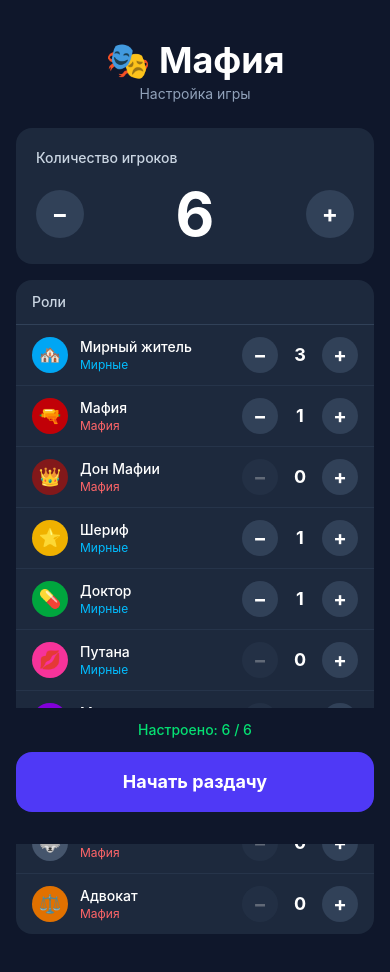
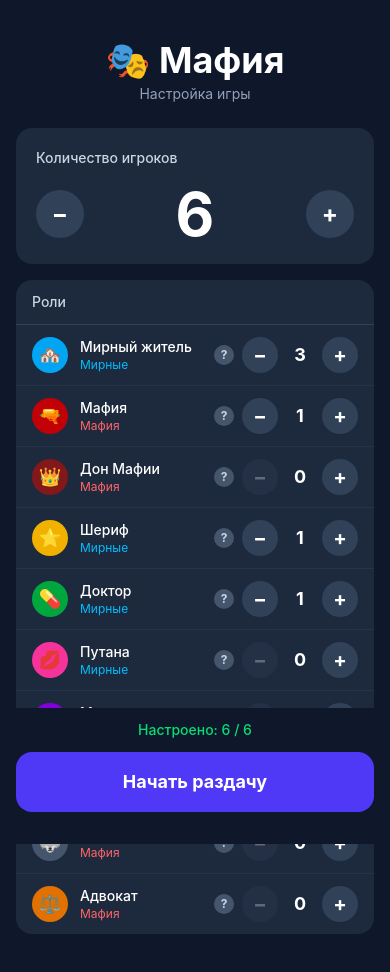
Before and after one commit to dimonb/mafia, a React (Vite) app: page / in a window 390 px wide. Shown: the top 972 px of the page. Built offline with nearby package versions, Linux system fonts and the light colour scheme.

Commit message:
Add role description tooltip: hover on desktop, tap on mobile

```diff
--- /dev/null
+++ b/src/components/RoleInfo.tsx
@@ -0,0 +1,48 @@
+import { useState, useRef, useEffect } from 'react';
+
+interface RoleInfoProps {
+  description: string;
+}
+
+export default function RoleInfo({ description }: RoleInfoProps) {
+  const [open, setOpen] = useState(false);
+  const ref = useRef<HTMLDivElement>(null);
+
+  // Close on outside tap (mobile)
+  useEffect(() => {
+    if (!open) return;
+    function handlePointer(e: PointerEvent) {
+      if (ref.current && !ref.current.contains(e.target as Node)) {
+        setOpen(false);
+      }
+    }
+    document.addEventListener('pointerdown', handlePointer);
+    return () => document.removeEventListener('pointerdown', handlePointer);
+  }, [open]);
+
+  return (
+    <div
+      ref={ref}
+      className="relative flex items-center"
+      onMouseEnter={() => setOpen(true)}
+      onMouseLeave={() => setOpen(false)}
+    >
+      <button
+        onPointerDown={(e) => { e.stopPropagation(); setOpen((o) => !o); }}
+        className="w-5 h-5 rounded-full bg-slate-600 hover:bg-slate-500 text-slate-300 text-xs font-bold flex items-center justify-center shrink-0 transition-colors"
+        aria-label="Описание роли"
+      >
+        ?
+      </button>
+
+      {open && (
+        <div className="absolute right-7 top-1/2 -translate-y-1/2 w-52 bg-slate-700 border border-slate-600 text-white text-xs leading-relaxed rounded-xl px-3 py-2.5 shadow-xl z-20 pointer-events-none">
+          {description}
+          {/* Arrow pointing right */}
+          <span className="absolute right-[-5px] top-1/2 -translate-y-1/2 w-0 h-0 border-y-4 border-y-transparent border-l-[5px] border-l-slate-600" />
+          <span className="absolute right-[-4px] top-1/2 -translate-y-1/2 w-0 h-0 border-y-4 border-y-transparent border-l-[5px] border-l-slate-700" />
+        </div>
+      )}
+    </div>
+  );
+}
--- a/src/screens/SetupScreen.tsx
+++ b/src/screens/SetupScreen.tsx
@@ -1,6 +1,7 @@
 import { useGame } from '../hooks/useGame';
 import { ALL_ROLE_IDS, ROLE_DEFINITIONS, FACTION_LABELS } from '../constants/roles';
 import RoleCounter from '../components/RoleCounter';
+import RoleInfo from '../components/RoleInfo';
 
 export default function SetupScreen() {
   const { state, dispatch } = useGame();
@@ -86,6 +87,8 @@ export default function SetupScreen() {
                     <div className="text-white text-sm font-medium">{role.name}</div>
                     <div className={`text-xs ${factionColor}`}>{FACTION_LABELS[role.faction]}</div>
                   </div>
+                  <RoleInfo description={role.description} />
+                  <div className="w-2" />
                   <RoleCounter
                     value={rc.count}
                     max={state.playerCount}
```
